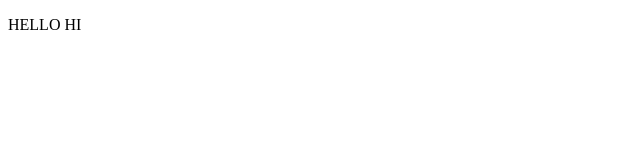
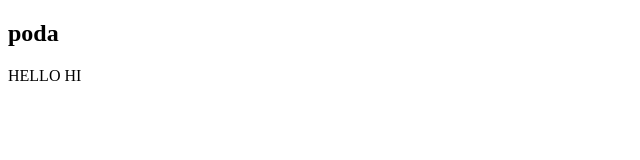
Before and after one commit to PradeepFusion/project-1, a plain HTML site: page index.html in a window 1280 px wide. Shown: the whole page, without its empty margins (0-640 px from the left). Drawn offline with Linux system fonts and the light colour scheme.

Commit message:
Update index.html

```diff
--- a/index.html
+++ b/index.html
@@ -6,6 +6,7 @@
     <title>Document</title>
 </head>
 <body>
+    <h2>poda</h2>
     <p>HELLO HI</p>
 </body>
 </html>
```
